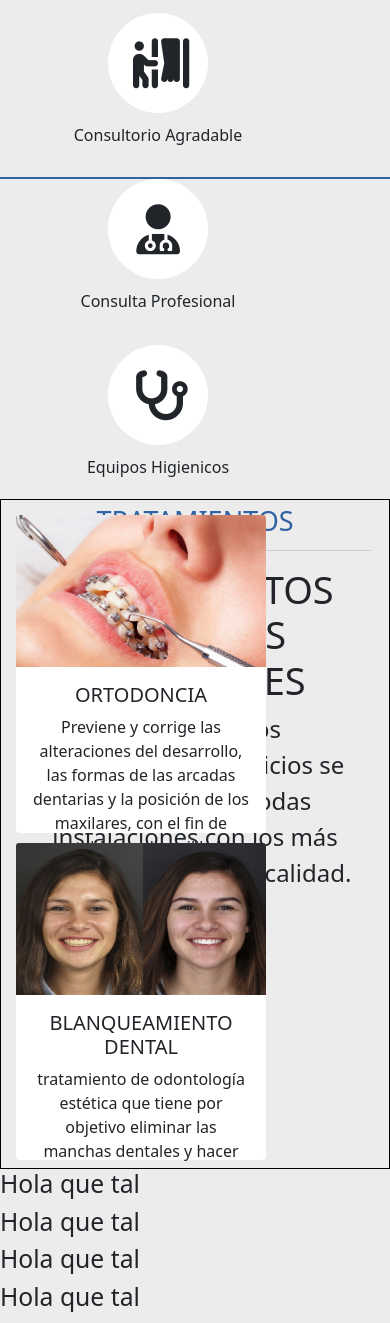
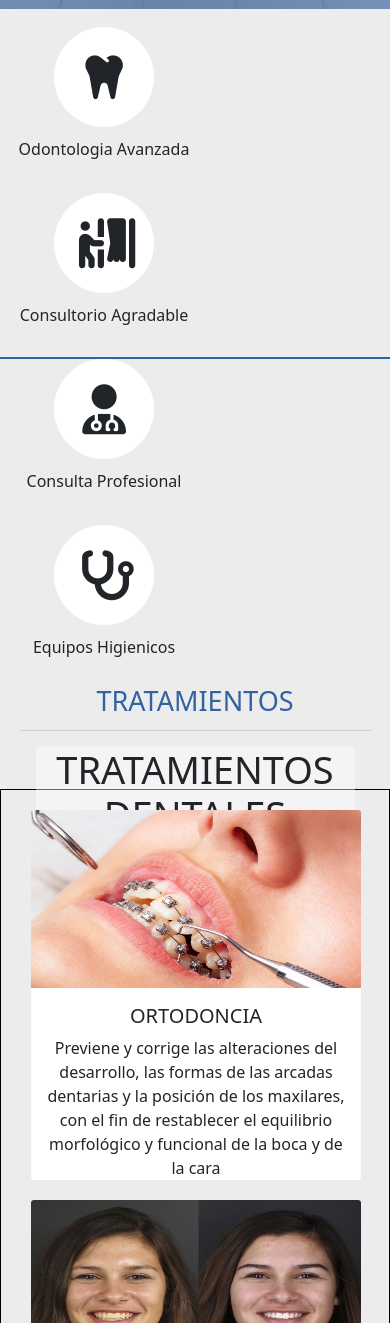
Before and after one commit to FranciscoValla/consultorioDental, a plain HTML site: page index.html in a window 390 px wide. Shown: the part 677-2000 px from the top of the page. Drawn offline with nearby package versions, Linux system fonts and the light colour scheme.

Commit message:
se arreglo diseño para moviles

```diff
--- a/estilos.css
+++ b/estilos.css
@@ -161,7 +161,6 @@ header .icono{
     }
     /* ----------------------------- */
     .header .texto{
-        float: left;
         width: 80%;
         margin: 0 10%;
         height: 50%;
@@ -169,7 +168,6 @@ header .icono{
     }
 
     .header img{
-        float: left;
         height: 50%;
         margin: 0 25% !important;
     }
@@ -213,3 +211,54 @@ header .icono{
         height: 48%;
     }
 }
+
+/* -------------------------     ------------------------        ------------------------ */
+/* -------------------------     ------------------------        ------------------------ */
+/* -------------------------     ------------------------        ------------------------ */
+@media only screen and (max-width: 412px) {
+    .carousel-item{
+        height: 630px !important;
+    }
+    .header img{
+        height: 42%;
+        margin: 0 12% !important;
+    }
+
+    /* -------------------- */
+    header .iconos{
+        width: 100%; height: 350px;
+        padding: 0 10px; padding-left: 10px;
+    }
+    header .icono{
+        width: 180px; height: 150px;
+        margin:8px 4px;
+    }
+    .icono .i{
+        width: 100px; height: 100px;
+        margin: 10px 40px;
+        border-radius: 50%;
+        background-color: white;
+    }
+
+/* {{{{{{   Inicio de Main    }}}}}} */
+    .tarjetas-titulo{
+        height: 400px;
+        margin-top: 30px;
+    }
+    .tarjetas-titulo .card-title{
+        background-color: rgba(255, 255, 255,0.4);
+        border-radius: 2px;
+    }
+    .tarjetas{
+        border: solid 1px black;
+        padding:10px;
+        height: 1600px;
+        overflow: hidden;
+    }
+    .tarjetas .card{
+        height: 370px; width: 330px;
+        margin: 10px 20px;
+        border: none;
+        background-color: white;
+    }
+}
```
